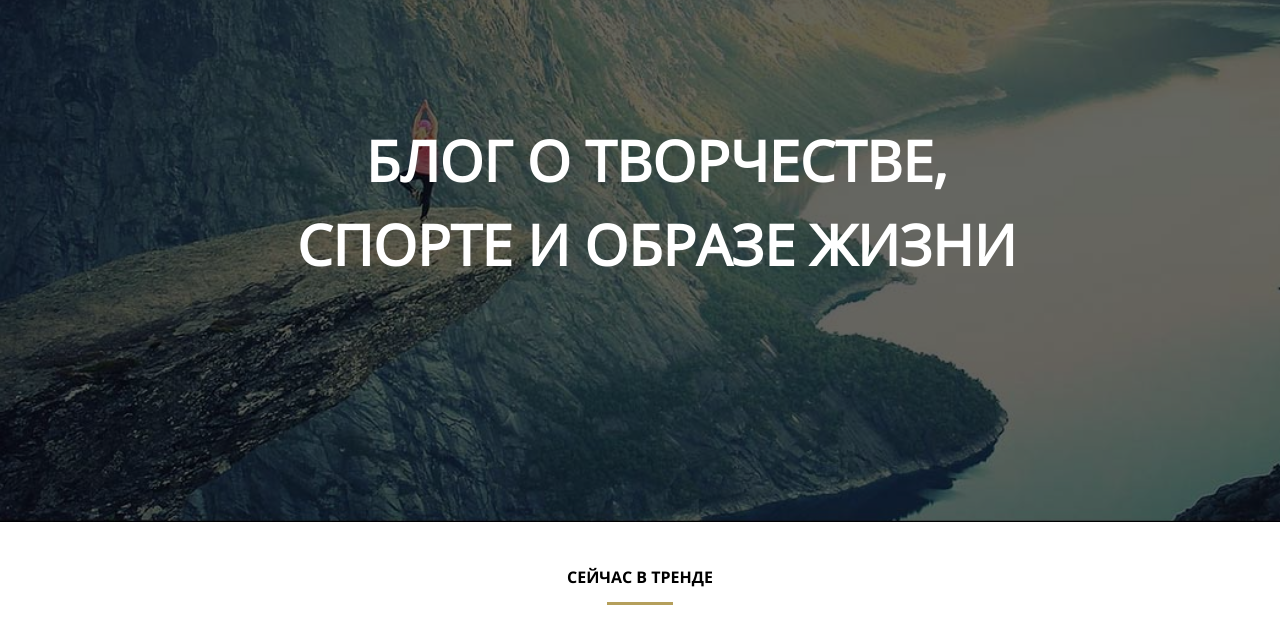
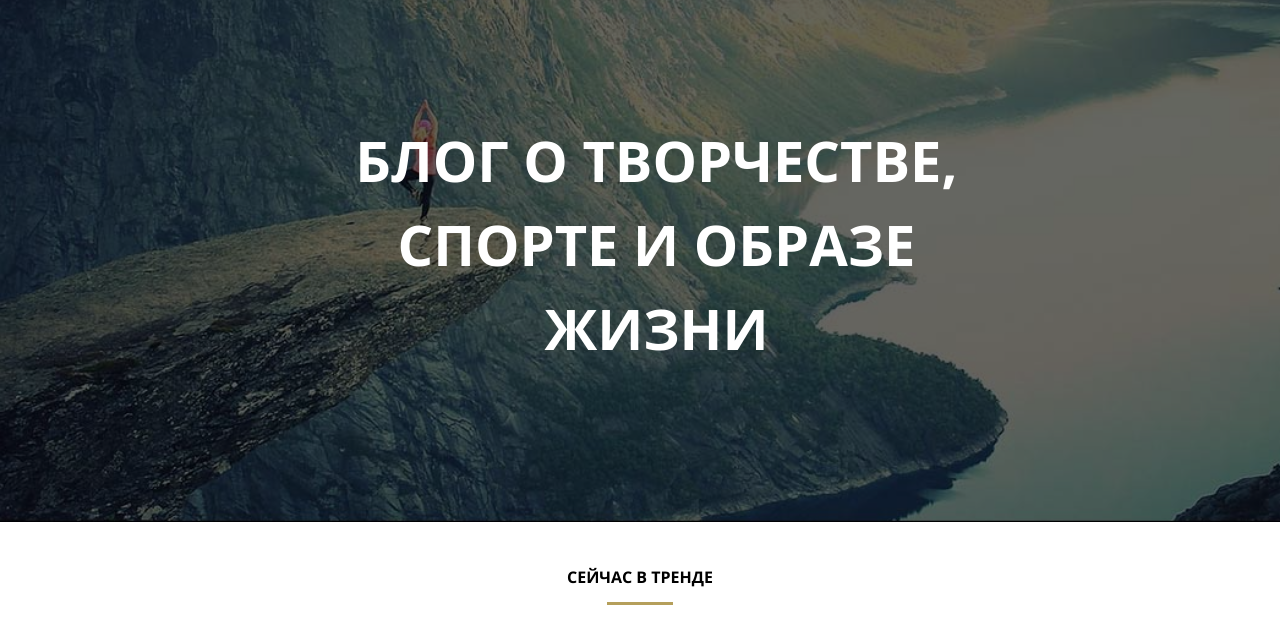
Before and after one commit to Vadim-Likhachev/noemi_page, a plain HTML site: page index.html in a window 1280 px wide. Shown: the part 118-744 px from the top of the page. Drawn offline with Linux system fonts and the light colour scheme; files whose address does not match are found by name.

Commit message:
Add files via upload

```diff
--- a/css/style.css
+++ b/css/style.css
@@ -98,7 +98,7 @@ body {
 }
 .intro {
 text-align: center;
-font-family: OpenSans-regular, Arial, sans-serif;
+font-family: OpenSans-bold, Arial, sans-serif;
 color: #fff;
 font-size: 13px;
 line-height: 36px;
```
